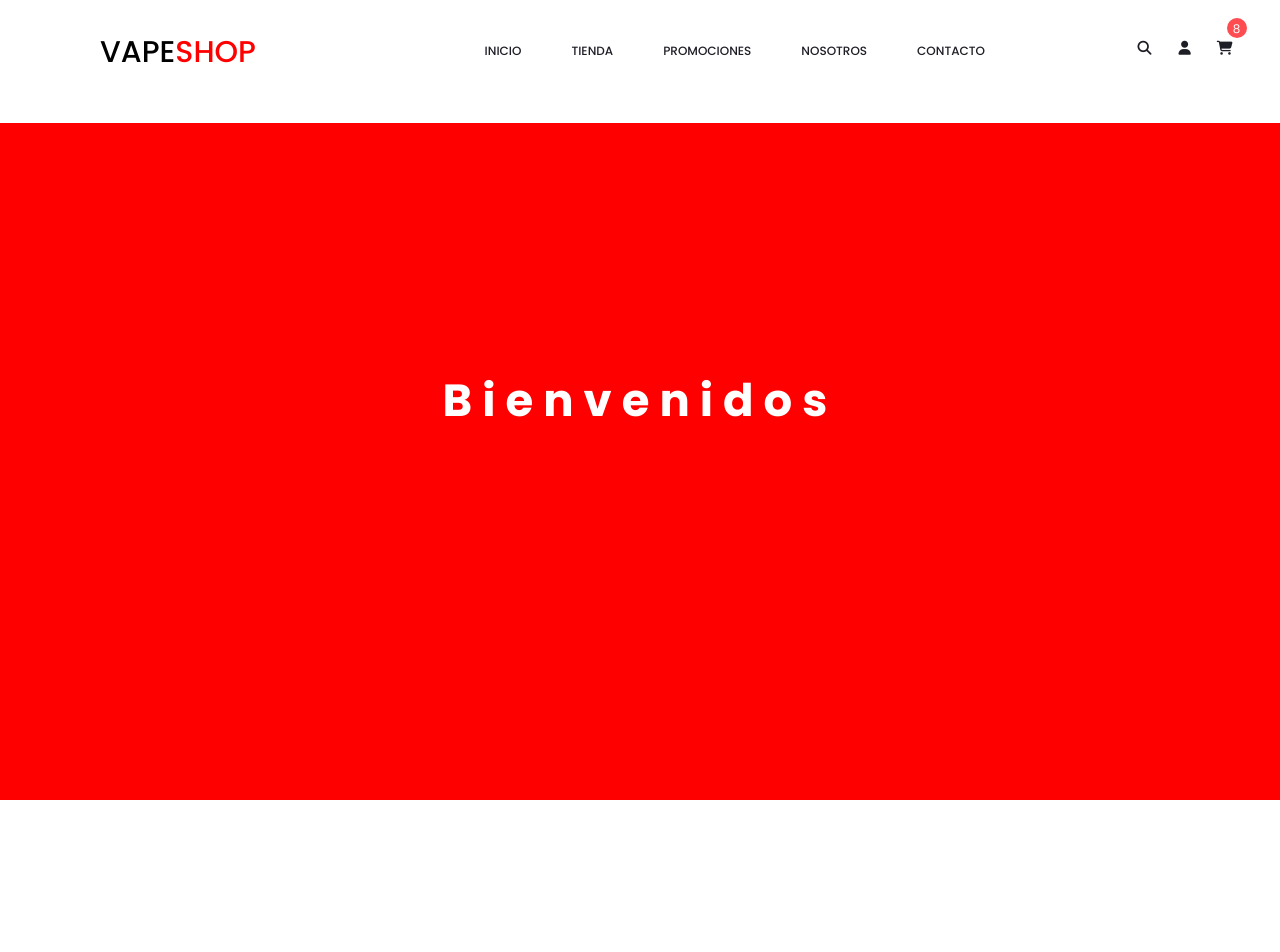
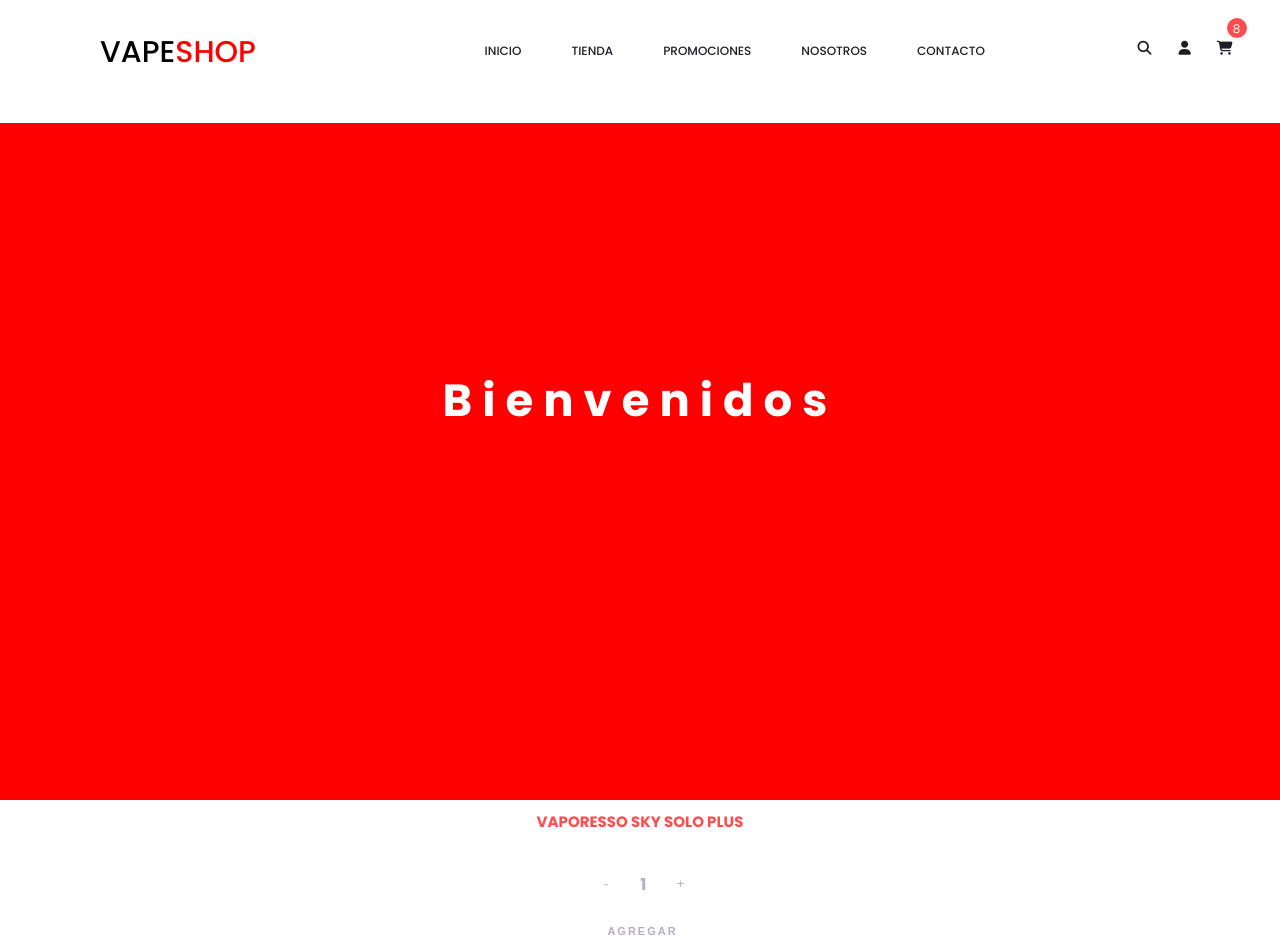
Before and after one commit to lucho2387/vapeadores, a React (Create React App) app: page / in a window 1280 px wide. Shown: the top 952 px of the page. Before the commit the page ends 800 px from the top, so only its background shows below. Built offline with nearby package versions, Linux system fonts and the light colour scheme.

Commit message:
Update App.jsx

```diff
--- a/src/App.jsx
+++ b/src/App.jsx
@@ -5,6 +5,7 @@
 /* class -> className */
 import React from 'react';
 import Header from './component/Header/Header';
+import ItemCount from './component/ItemCount/ItemCount';
 // import './App.css';
 
 import ItemListContainer from './component/ItemListContainer/ItemListContainer';
@@ -16,6 +17,7 @@ const App = () => {
     <>
       <Header />
       <ItemListContainer saludo="Bienvenidos" />
+      <ItemCount />
     </>
   )
 }
```
